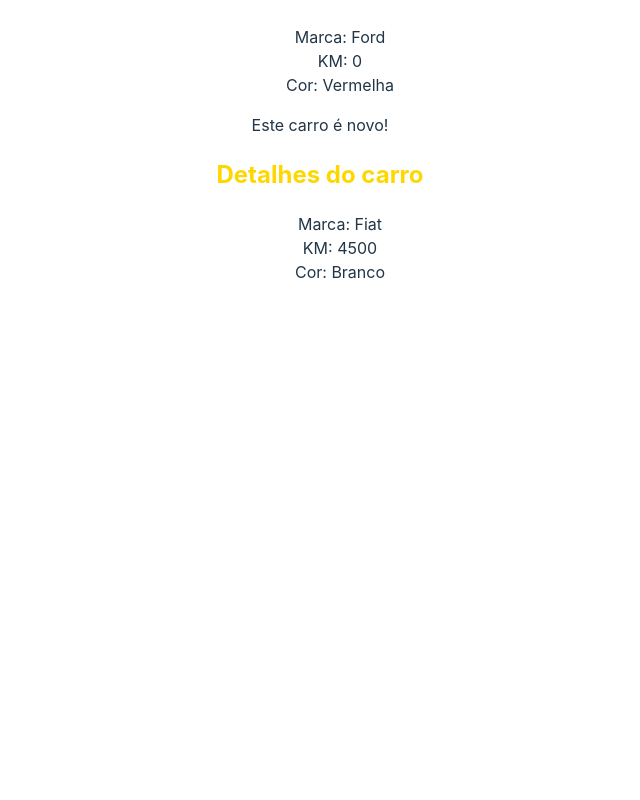
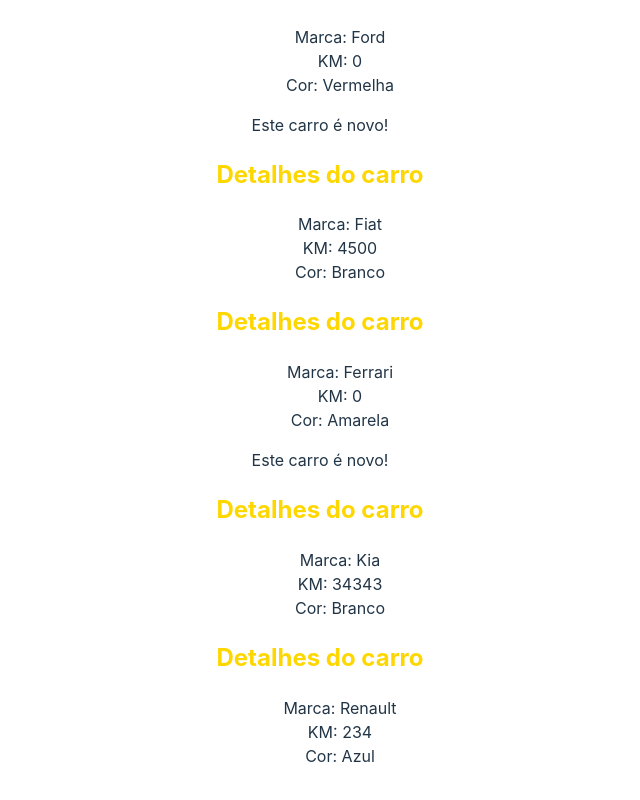
Before and after one commit to lucianobrsts/cursoreactudemy, a React (Vite) app in the folder 3_AVANCANDO_NO_REACT/avancando/: page / in a window 1280 px wide. Shown: the part 1507-2307 px from the top of the page, without its empty margins (320-960 px from the left). Before the commit the page ends 1839 px from the top, so only its background shows below. Built offline with nearby package versions, Linux system fonts and the light colour scheme.

Commit message:
Renderiza listas em componentes

```diff
--- a/3_AVANCANDO_NO_REACT/avancando/src/App.jsx
+++ b/3_AVANCANDO_NO_REACT/avancando/src/App.jsx
@@ -12,6 +12,11 @@
   const [count, setCount] = useState(0);
   const name = "Luciano";
   const [userName] = useState("Maria");
+  const cars = [
+    { id: 1, brand: "Ferrari", color: "Amarela", newCar: true, km: 0 },
+    { id: 2, brand: "Kia", color: "Branco", newCar: false, km: 34343 },
+    { id: 3, brand: "Renault", color: "Azul", newCar: false, km: 234 },
+  ];
 
   return (
     <div>
@@ -28,15 +33,25 @@
       <ListRender />
       <ConditionalRender />
 
-      { /* props */ }
+      {/* props */}
       <ShowUserName name={userName} />
 
-      { /* destructuring */ }
+      {/* destructuring */}
       <CardDetail brand="Wv" km={100000} color="Azul" newCar={false} />
 
       {/* Reaproveitando components */}
       <CardDetail brand="Ford" color="Vermelha" km={0} newCar={true} />
       <CardDetail brand="Fiat" color="Branco" km={4500} newCar={false} />
+
+      {/* Loop em array de objetos */}
+      {cars.map((car) => (
+        <CardDetail
+          brand={car.brand}
+          color={car.color}
+          km={car.km}
+          newCar={car.newCar}
+        />
+      ))}
     </div>
   );
 }
```
